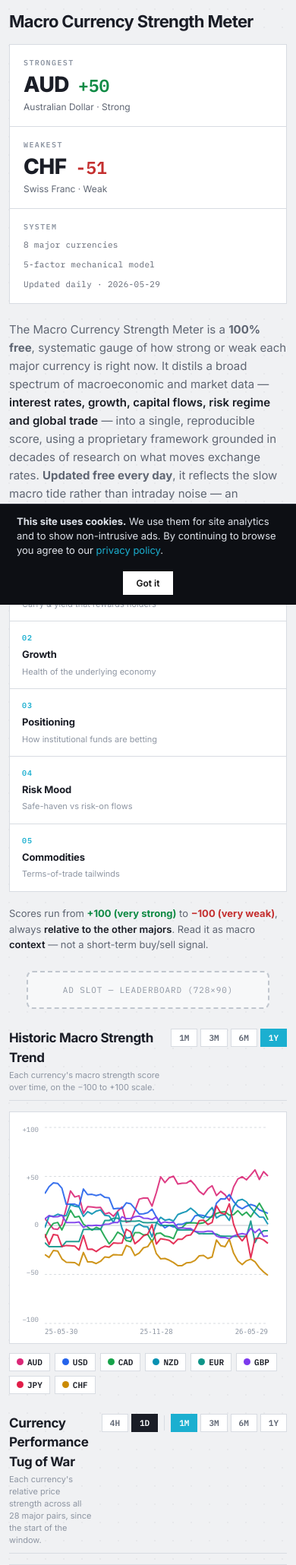
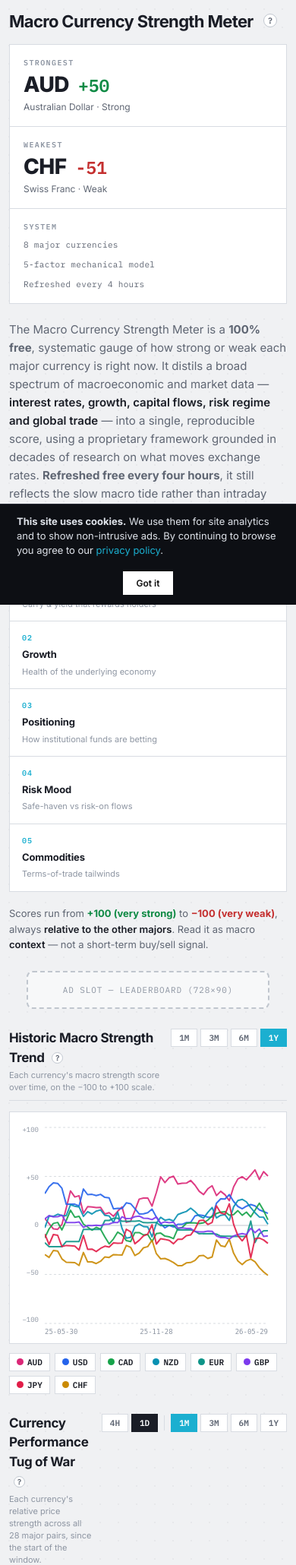
Before and after one commit to yiunamlb-cpu/piptheory, a FastAPI app: page / in a window 390 px wide; the page is wider, and only the part inside the window is pictured. Shown: the part 48-2108 px from the top of that part at 76% size. Run offline with FastAPI, Linux system fonts and the light colour scheme; parts of the project's set-up code (start-up, migrations or seed data) failed here and were passed over; some libraries are stand-ins or nearby versions.

Commit message:
Add section-title info tooltips; move site to 4-hour refresh
- "?" info badge on every section title (hover on desktop, tap on mobile)
  with a plain-English explanation of what it is and how to read it.
- Pipeline now runs every 4 hours (cron 15 */4) with pip caching; trimmed
  the Render warmup to a single ping to keep Actions minutes low.
- Homepage "Updated" now shows the local date+time; about page, lead and
  meta copy reflect the 4-hour refresh (history still dedupes per day).

Co-Authored-By: Claude Opus 4.7 <noreply@anthropic.com>

```diff
--- a/app/static/strength.css
+++ b/app/static/strength.css
@@ -43,6 +43,19 @@ body.cs-page .tv-topbar{padding:0 max(24px, calc((100% - 1440px) / 2 + 24px))}
 .cs-block-head{display:flex;align-items:baseline;justify-content:space-between;gap:12px;margin-bottom:14px;border-bottom:1px solid var(--border-2);padding-bottom:8px}
 .cs-block-head h2{font-family:var(--display);font-size:17px;font-weight:700;letter-spacing:-.02em}
 .cs-sub{font-size:11px;color:var(--text-faint)}
+/* Info tooltips on section titles ("?" badge → hover/tap explanation) */
+.cs-info{display:inline-flex;align-items:center;justify-content:center;width:15px;height:15px;margin-left:6px;
+  border:1px solid var(--border-3);border-radius:50%;background:var(--bg-1);color:var(--text-dim);
+  font-family:var(--mono);font-size:10px;font-weight:600;line-height:1;cursor:help;vertical-align:middle;
+  position:relative;transition:border-color .15s,color .15s;flex-shrink:0;padding:0}
+.cs-info:hover,.cs-info.open{border-color:var(--accent);color:var(--accent)}
+.cs-h1 .cs-info{width:18px;height:18px;font-size:11px;margin-left:9px;transform:translateY(-3px)}
+.cs-info::after{content:attr(data-tip);position:absolute;top:calc(100% + 8px);left:0;
+  width:min(290px,72vw);background:var(--bg-1);border:1px solid var(--border-3);
+  padding:9px 11px;font-family:var(--display);font-size:11.5px;font-weight:400;line-height:1.5;
+  color:var(--text);text-align:left;letter-spacing:0;white-space:normal;z-index:60;
+  box-shadow:0 6px 20px rgba(0,0,0,.16);opacity:0;visibility:hidden;pointer-events:none;transition:opacity .15s}
+.cs-info:hover::after,.cs-info:focus-visible::after,.cs-info.open::after{opacity:1;visibility:visible}
 
 /* ZONE 2 — ranked bars */
 .cs-bars{display:flex;flex-direction:column;gap:6px}
--- a/app/templates/dashboard_strength.html
+++ b/app/templates/dashboard_strength.html
@@ -6,7 +6,7 @@
   <meta name="theme-color" content="#f0f1f3" id="metaTheme">
   <script>(function(){var t=localStorage.getItem('pt_theme');if(t==='dark'){document.documentElement.setAttribute('data-theme','dark');document.getElementById('metaTheme').content='#0f1117';}})();</script>
   <title>Macro Currency Strength Meter — PIPTHEORY</title>
-  <meta name="description" content="A systematic macro strength score for the 8 major currencies — built from interest-rate differentials, growth, institutional positioning, risk sentiment and commodities. Updated daily.">
+  <meta name="description" content="A systematic macro strength score for the 8 major currencies — built from interest-rate differentials, growth, institutional positioning, risk sentiment and commodities. Refreshed every 4 hours.">
   <link rel="icon" type="image/svg+xml" href="/static/favicon.svg?v={{ static_version }}">
   <link rel="preconnect" href="https://fonts.googleapis.com">
   <link rel="preconnect" href="https://fonts.gstatic.com" crossorigin>
@@ -36,7 +36,7 @@
 
   <!-- HEADER / METHODOLOGY -->
   <section class="cs-explain">
-    <h1 class="cs-h1">Macro Currency Strength Meter</h1>
+    <h1 class="cs-h1">Macro Currency Strength Meter <button class="cs-info" type="button" aria-label="What is this?" data-tip="A single score from -100 to +100 for each major currency, built from interest rates, growth, institutional positioning, risk sentiment and commodities. Higher means fundamentally stronger than the others — macro context, not a trade signal.">?</button></h1>
     {% if currencies %}
     <div class="cs-readout">
       <div class="cs-ro">
@@ -53,7 +53,7 @@
         <span class="cs-ro-tag">System</span>
         <div class="cs-ro-sysrow">8 major currencies</div>
         <div class="cs-ro-sysrow">5-factor mechanical model</div>
-        <div class="cs-ro-sysrow">Updated daily &middot; {{ run_date }}</div>
+        <div class="cs-ro-sysrow">Refreshed every 4 hours</div>
       </div>
     </div>
     {% endif %}
@@ -63,8 +63,8 @@
       macroeconomic and market data &mdash; <em>interest rates, growth, capital flows, risk
       regime and global trade</em> &mdash; into a single, reproducible score, using a
       proprietary framework grounded in decades of research on what moves exchange rates.
-      <strong>Updated free every day</strong>, it reflects the slow macro tide rather than
-      intraday noise &mdash; an objective, jargon-free read on which currencies are
+      <strong>Refreshed free every four hours</strong>, it still reflects the slow macro tide
+      rather than intraday noise &mdash; an objective, jargon-free read on which currencies are
       fundamentally strong or weak.
     </p>
     <div class="cs-pillars-intro">
@@ -87,7 +87,7 @@
   <section class="cs-block">
     <div class="cs-block-head cs-block-head-2">
       <div class="cs-head-titles">
-        <h2>Historic Macro Strength Trend</h2>
+        <h2>Historic Macro Strength Trend <button class="cs-info" type="button" aria-label="What is this?" data-tip="How each currency's strength score has moved over time. Rising lines mean strengthening fundamentals, falling lines mean weakening. Use the range buttons to zoom; click a legend chip to hide or show a currency.">?</button></h2>
         <span class="cs-sub">Each currency's macro strength score over time, on the &minus;100 to +100 scale.</span>
       </div>
       <div class="cs-range" id="csRange">
@@ -108,7 +108,7 @@
   <section class="cs-block" id="psSection">
     <div class="cs-block-head cs-block-head-2">
       <div class="cs-head-titles">
-        <h2>Currency Performance Tug of War</h2>
+        <h2>Currency Performance Tug of War <button class="cs-info" type="button" aria-label="What is this?" data-tip="How each currency's price has actually moved against the others, all starting from 0 at the left edge. Lines pulling upward have outperformed the pack; lines pulling down have lagged. Switch 4H or 1D for detail and choose a time period.">?</button></h2>
         <span class="cs-sub">Each currency's relative price strength across all 28 major pairs, since the start of the window.</span>
       </div>
       <div class="cs-ctrls">
@@ -134,7 +134,7 @@
 
   <!-- 2. STRENGTH RANKING (accordion w/ inline detail) -->
   <section class="cs-meter">
-    <div class="cs-block-head"><h2>Strength Ranking</h2><span class="cs-sub">Click any currency to expand its full breakdown</span></div>
+    <div class="cs-block-head"><h2>Strength Ranking <button class="cs-info" type="button" aria-label="What is this?" data-tip="The eight majors ranked by today's score. Click any row to expand what's driving it — the five pillars and the underlying data behind the number.">?</button></h2><span class="cs-sub">Click any currency to expand its full breakdown</span></div>
     <div class="cs-bars">
       {% for c in currencies %}
       <div class="cs-item{% if loop.first %} open{% endif %}" data-code="{{ c.code }}">
@@ -189,7 +189,7 @@
 
   <!-- 3. PAIR MATRIX -->
   <section class="cs-block">
-    <div class="cs-block-head"><h2>Pair Strength Matrix</h2><span class="cs-sub">Row vs column — green = row currency stronger</span></div>
+    <div class="cs-block-head"><h2>Pair Strength Matrix <button class="cs-info" type="button" aria-label="What is this?" data-tip="The score gap for every currency pair. Green means the row currency is stronger than the column one; red means weaker. Bigger numbers mean a wider gap.">?</button></h2><span class="cs-sub">Row vs column — green = row currency stronger</span></div>
     <div class="cs-heatmap-wrap"><div class="cs-heatmap" id="csHeatmap"></div></div>
   </section>
 
@@ -444,6 +444,26 @@ window.PSTR = {{ price_strength_json|safe }};
   syncPeriodAvail(); buildLegend(); draw();
   var prt; window.addEventListener('resize',function(){clearTimeout(prt);prt=setTimeout(draw,150);});
 })();
+
+// ---- INFO TOOLTIPS (tap to toggle on touch) + LOCAL "Updated" TIME ----
+(function(){
+  var infos=document.querySelectorAll('.cs-info');
+  infos.forEach(function(b){
+    b.addEventListener('click',function(e){
+      e.stopPropagation();
+      var open=b.classList.contains('open');
+      document.querySelectorAll('.cs-info.open').forEach(function(x){x.classList.remove('open');});
+      if(!open) b.classList.add('open');
+    });
+  });
+  document.addEventListener('click',function(){document.querySelectorAll('.cs-info.open').forEach(function(x){x.classList.remove('open');});});
+  document.addEventListener('keydown',function(e){if(e.key==='Escape')document.querySelectorAll('.cs-info.open').forEach(function(x){x.classList.remove('open');});});
+  // Show the update time in the viewer's local timezone (reflects the 4-hourly refresh)
+  var t=document.getElementById('syncTime');
+  if(t){var d=new Date(t.getAttribute('datetime'));if(!isNaN(d)){
+    t.textContent=d.toLocaleString(undefined,{day:'numeric',month:'short',hour:'2-digit',minute:'2-digit'});
+  }}
+})();
 </script>
 {% include "_cs_cookie.html" %}
 </body>
```
Also changed, not shown: app/templates/about.html (+5 -2 lines), .github/workflows/daily-pipeline.yml.
